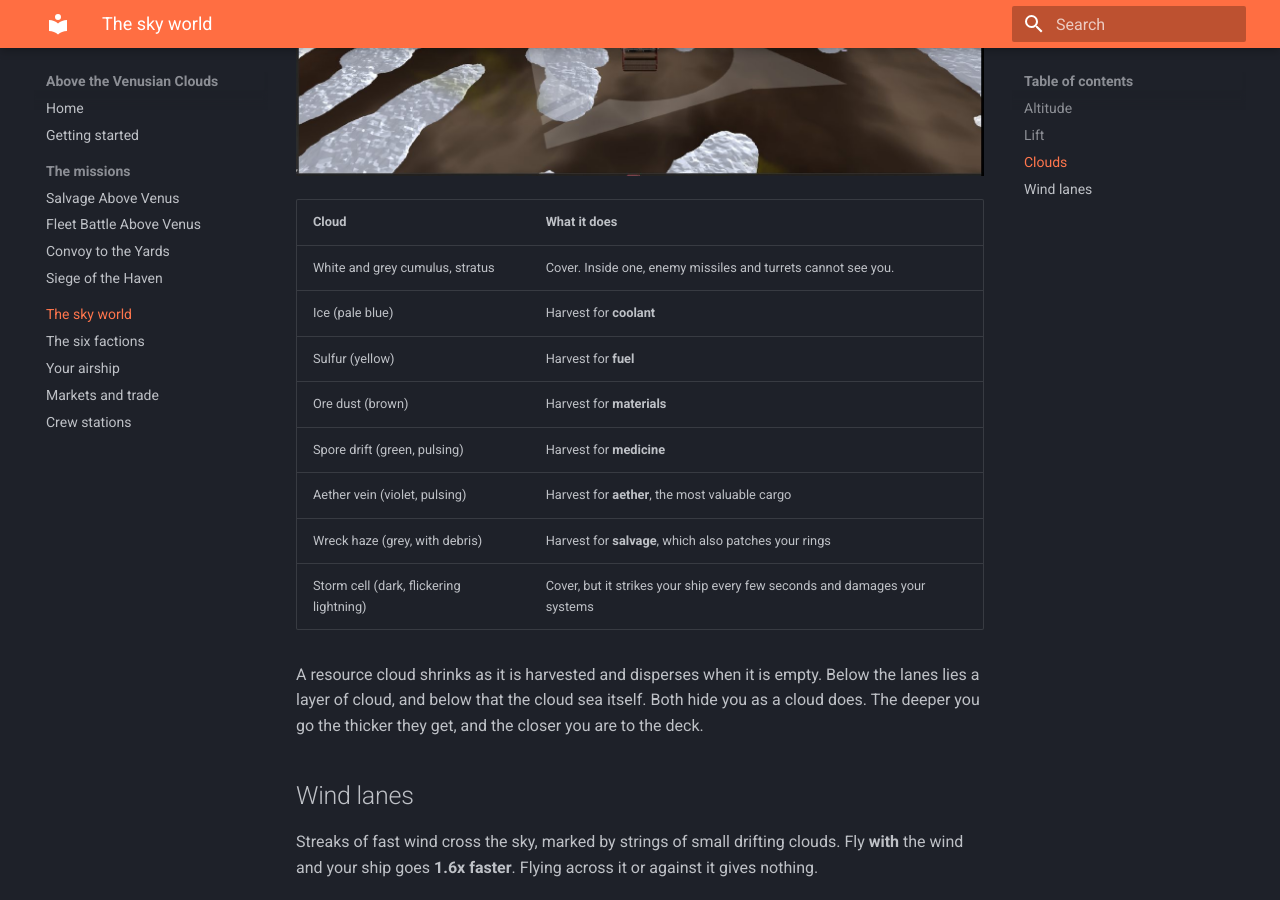
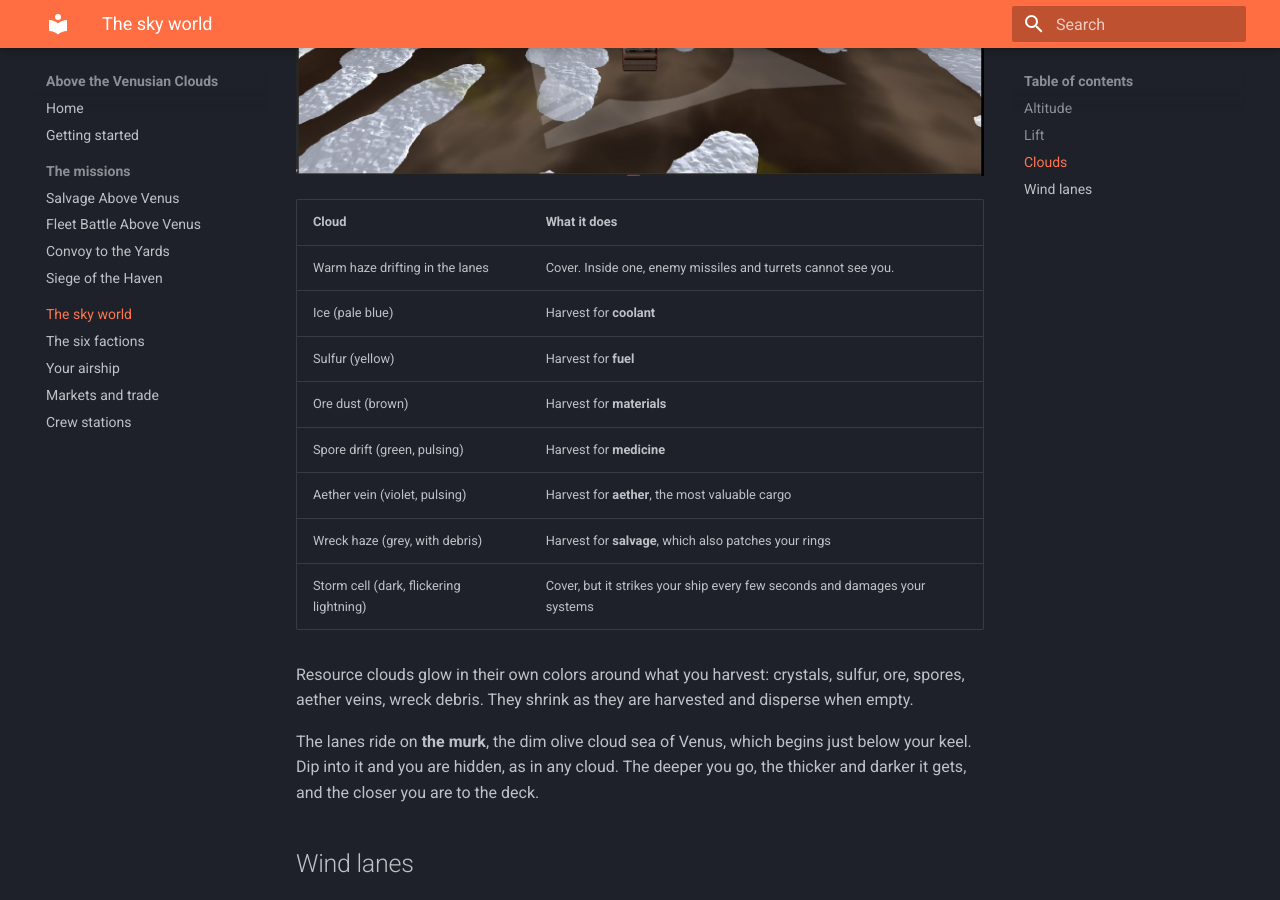
Before and after one commit to dougreichard/VenusSalvage, an MkDocs documentation site: the page built from docs/world.md, in a window 1280 px wide and 900 px high, scrolled down 1620 px. Built offline with MkDocs 1.6.1 and Material for MkDocs 9.7.7, drawn with Linux system fonts in a browser that asks for light colours.

Commit message:
Guide: plain clouds are haze, resources glow, the lanes ride on the murk
Co-Authored-By: Claude Opus 5.5 (1M context) <noreply@anthropic.com>

```diff
--- a/docs/world.md
+++ b/docs/world.md
@@ -36,7 +36,7 @@ Get out before that happens:
 
 | Cloud | What it does |
 |---|---|
-| White and grey cumulus, stratus | Cover. Inside one, enemy missiles and turrets cannot see you. |
+| Warm haze drifting in the lanes | Cover. Inside one, enemy missiles and turrets cannot see you. |
 | Ice (pale blue) | Harvest for **coolant** |
 | Sulfur (yellow) | Harvest for **fuel** |
 | Ore dust (brown) | Harvest for **materials** |
@@ -45,9 +45,13 @@ Get out before that happens:
 | Wreck haze (grey, with debris) | Harvest for **salvage**, which also patches your rings |
 | Storm cell (dark, flickering lightning) | Cover, but it strikes your ship every few seconds and damages your systems |
 
-A resource cloud shrinks as it is harvested and disperses when it is empty. Below the
-lanes lies a layer of cloud, and below that the cloud sea itself. Both hide you as a cloud
-does. The deeper you go the thicker they get, and the closer you are to the deck.
+Resource clouds glow in their own colors around what you harvest: crystals, sulfur,
+ore, spores, aether veins, wreck debris. They shrink as they are harvested and
+disperse when empty.
+
+The lanes ride on **the murk**, the dim olive cloud sea of Venus, which begins just
+below your keel. Dip into it and you are hidden, as in any cloud. The deeper you go,
+the thicker and darker it gets, and the closer you are to the deck.
 
 ## Wind lanes
 
```
